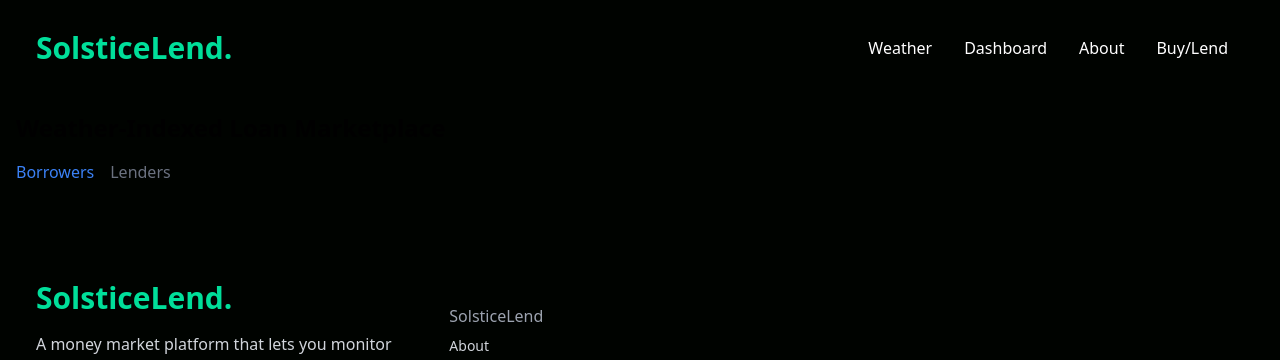
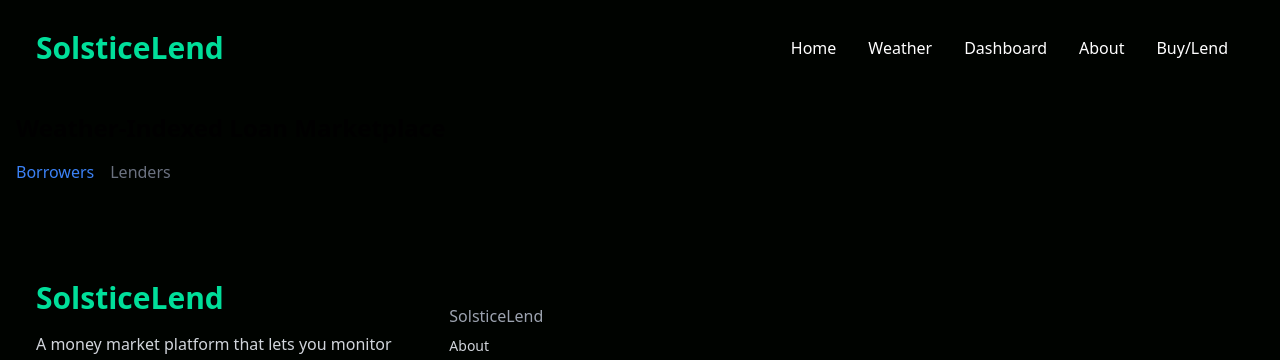
Before and after one commit to Constellation-DEFI-chainlink/defi-frontend, a React (Create React App) app: page /buy-lend in a window 1280 px wide. Shown: the top 360 px of the page. Built offline with nearby package versions, Linux system fonts and the light colour scheme.

Commit message:
Improve routing

```diff
--- a/src/App.js
+++ b/src/App.js
@@ -20,16 +20,27 @@ function App() {
                 <Analytics />
                 <Newsletter />
                 <Cards />
-                <Footer />
+              </>
+            } />
+            <Route path="/weather" element={
+              <>
+              </>
+            } />
+            <Route path="/dashboard" element={
+              <>
+              </>
+            } />
+            <Route path="/about" element={
+              <>
               </>
             } />
             <Route path="/buy-lend" element={
               <>
                 <BuyLendPage />
-                <Footer />
               </>
             } />
           </Routes>
+          <Footer />
         </div>
       </Router>
   );
--- a/src/components/Footer.jsx
+++ b/src/components/Footer.jsx
@@ -6,12 +6,13 @@ import {
   FaInstagram,
   FaTwitterSquare,
 } from "react-icons/fa";
+import {Link} from "react-router-dom";
 
 function Footer() {
   return (
     <div className="max-w-[1240px] mx-auto py-16 px-4 grid lg:grid-cols-3 gap-8 text-gray-300">
       <div>
-        <h1 className="w-full text-3xl font-bold text-[#00df9a] ">SolsticeLend.</h1>
+        <h1 className="w-full text-3xl font-bold text-[#00df9a] ">SolsticeLend</h1>
         <p className="py-4">
           A money market platform that lets you monitor your lending and borrowing.
         </p>
@@ -28,7 +29,9 @@ function Footer() {
         <div>
           <h6 className="font-medium text-gray-400">SolsticeLend</h6>
           <ul>
-            <li className="py-2 text-sm">About</li>
+            <li className="py-2 text-sm">
+              <Link to="/about">About</Link>
+            </li>
           </ul>
         </div>
       </div>
--- a/src/components/NavBar.jsx
+++ b/src/components/NavBar.jsx
@@ -9,8 +9,13 @@ const NavBar = () => {
   };
   return (
     <div className="flex justify-between items-center h-24 max-w-[1240px] mx-auto px-4 text-white ">
-      <h1 className="w-full text-3xl font-bold text-[#00df9a] ">SolsticeLend.</h1>
+      <h1 className="w-full text-3xl font-bold text-[#00df9a] ">
+        <Link to="/">SolsticeLend</Link>
+      </h1>
       <ul className="hidden md:flex">
+        <li className="p-4">
+          <Link to="/">Home</Link>
+        </li>
         <li className="p-4">
           <Link to="/weather">Weather</Link>
         </li>
```
